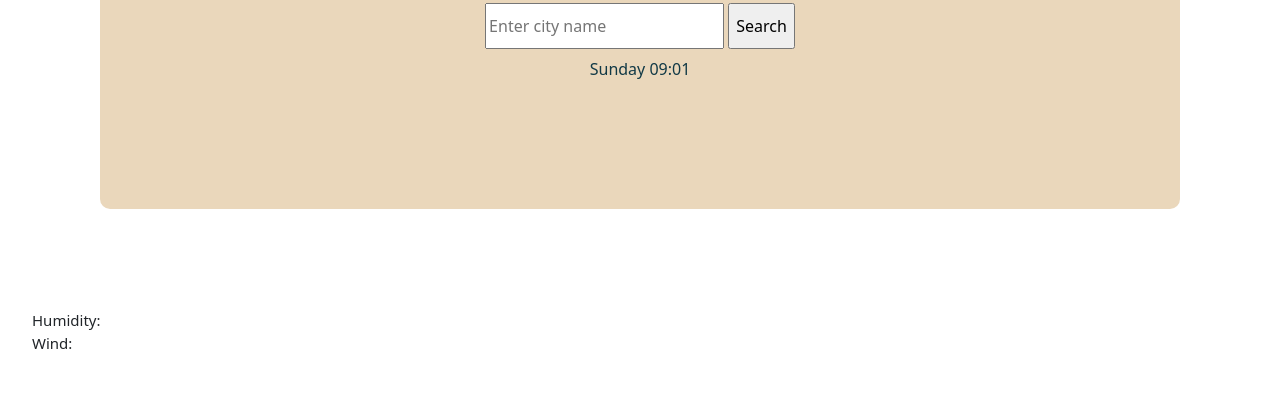
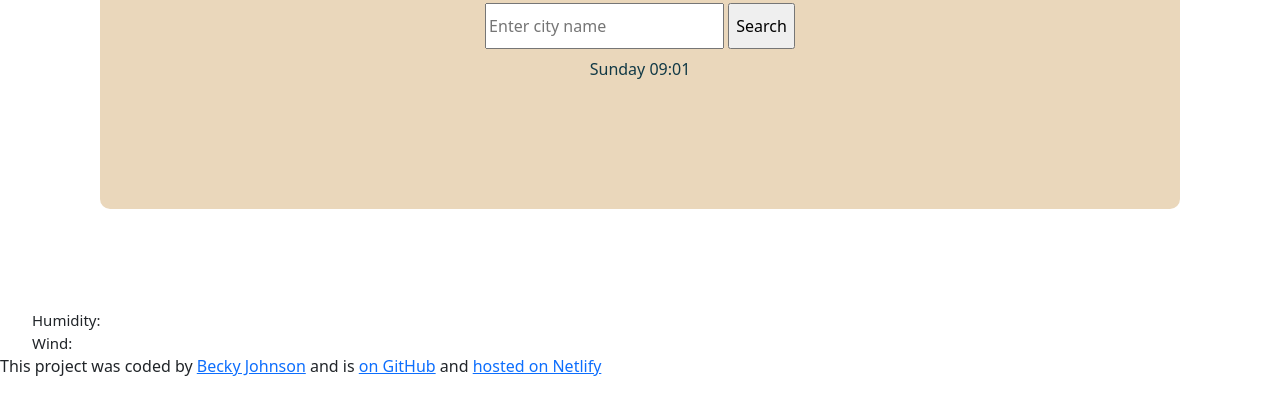
Before and after one commit to beckyj123/my-weather-app, a plain HTML site: page index.html in a window 1280 px wide. Shown: the part 293-708 px from the top of the page. Drawn offline with nearby package versions, Linux system fonts and the light colour scheme.

Commit message:
Added Project link, GitHub Profile, and Netlify Link

```diff
--- a/index.html
+++ b/index.html
@@ -42,7 +42,25 @@
       <li>Humidity: <span id="humidity"></span></li>
       <li>Wind: <span id="wind"></span></li>
     </ul>
-
+    <footer>
+      <p>
+        This project was coded by
+        <a href="https://github.com/beckyj123" target="_blank">Becky Johnson</a>
+        and is
+        <a
+          href="https://github.com/beckyj123/my-weather-app.git"
+          target="_blank"
+        >
+          on GitHub</a
+        >
+        and
+        <a
+          href="https://frolicking-sprinkles-7170d0.netlify.app/"
+          target="_blank"
+          >hosted on Netlify</a
+        >
+      </p>
+    </footer>
     <script src="index.js"></script>
   </body>
 </html>
```
